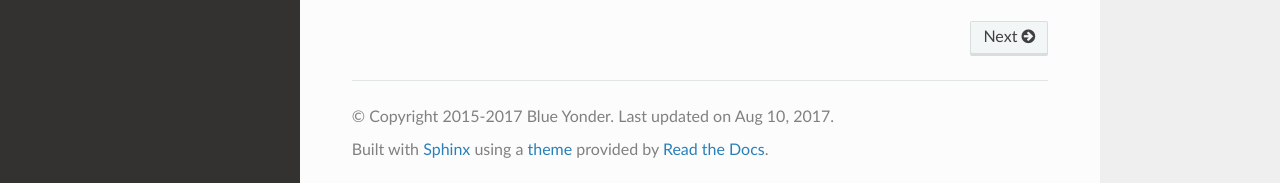
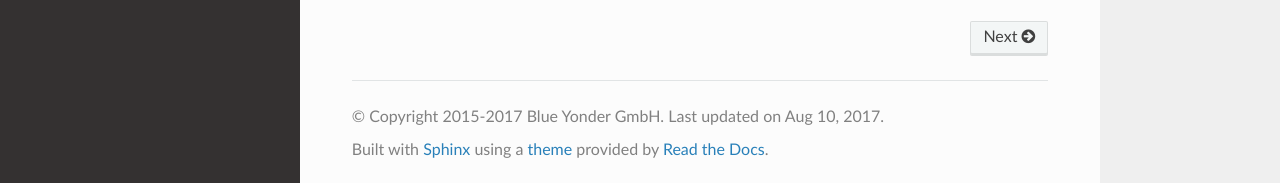
Before and after one commit to Blue-Yonder-OSS/storefact, a Sphinx documentation site: the page built from docs/index.rst, in a window 1280 px wide. Shown: the part 717-900 px from the top of the page. Built offline with Sphinx 7.4.7 and the Read the Docs theme 2.0.0, drawn with Linux system fonts in a browser that asks for light colours; the version number could not be read and is left out.

```diff
--- a/docs/conf.py
+++ b/docs/conf.py
@@ -21,7 +21,7 @@ extlinks = {'issue': ('https://github.com/blue-yonder/storefact/issues/%s', 'iss
 source_suffix = '.rst'
 master_doc = 'index'
 project = u'Store factory for simplekv'
-copyright = u'2015-2017 Blue Yonder'
+copyright = u'2015-2017 Blue Yonder GmbH'
 version = get_version(root='..')
 
 import sphinx_rtd_theme
--- a/docs/requirements.txt
+++ b/docs/requirements.txt
@@ -1,4 +1,5 @@
 sphinx
 sphinxcontrib-napoleon
 sphinx-py3doc-enhanced-theme
+setuptools_scm
 -e .
```
